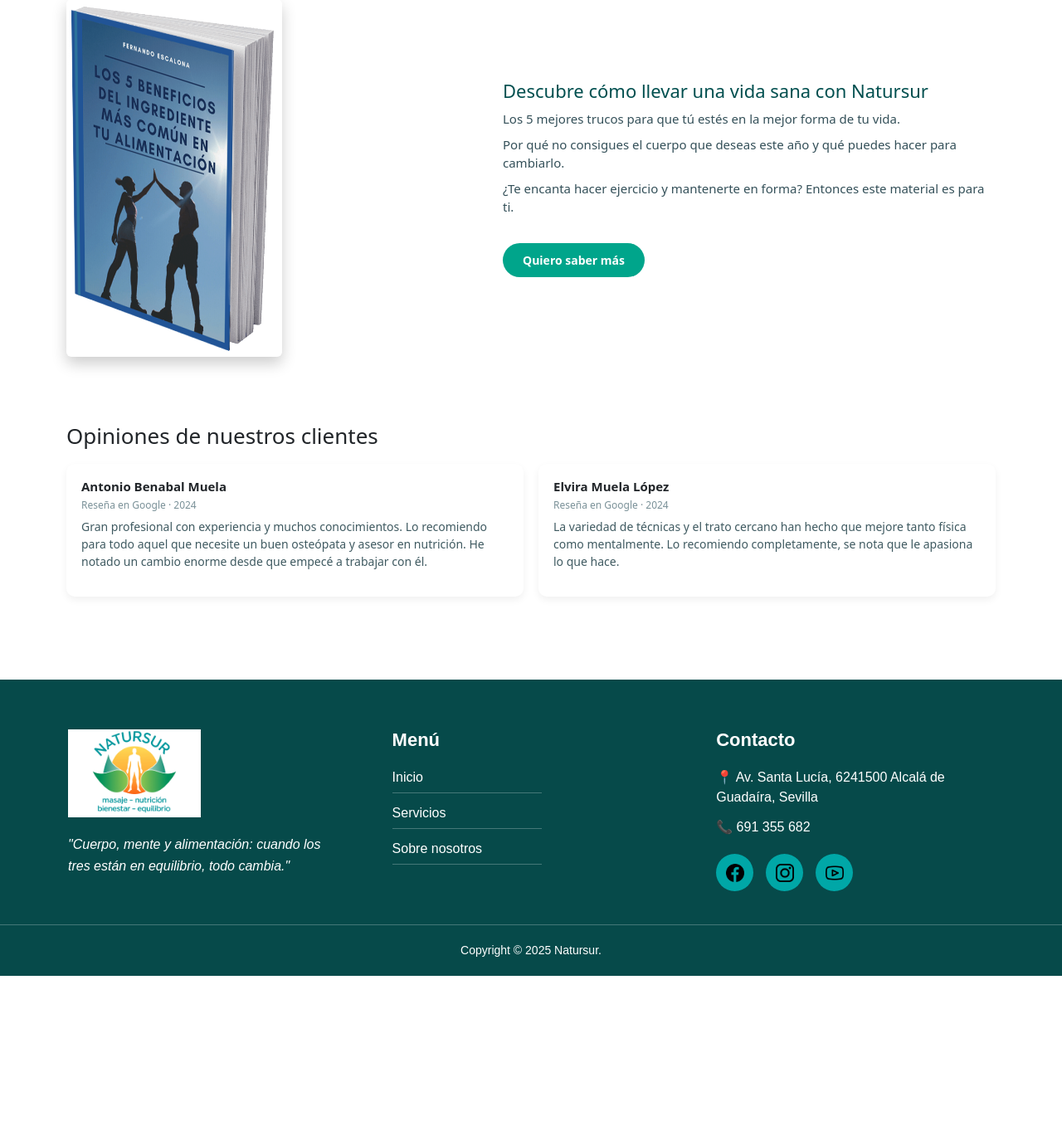
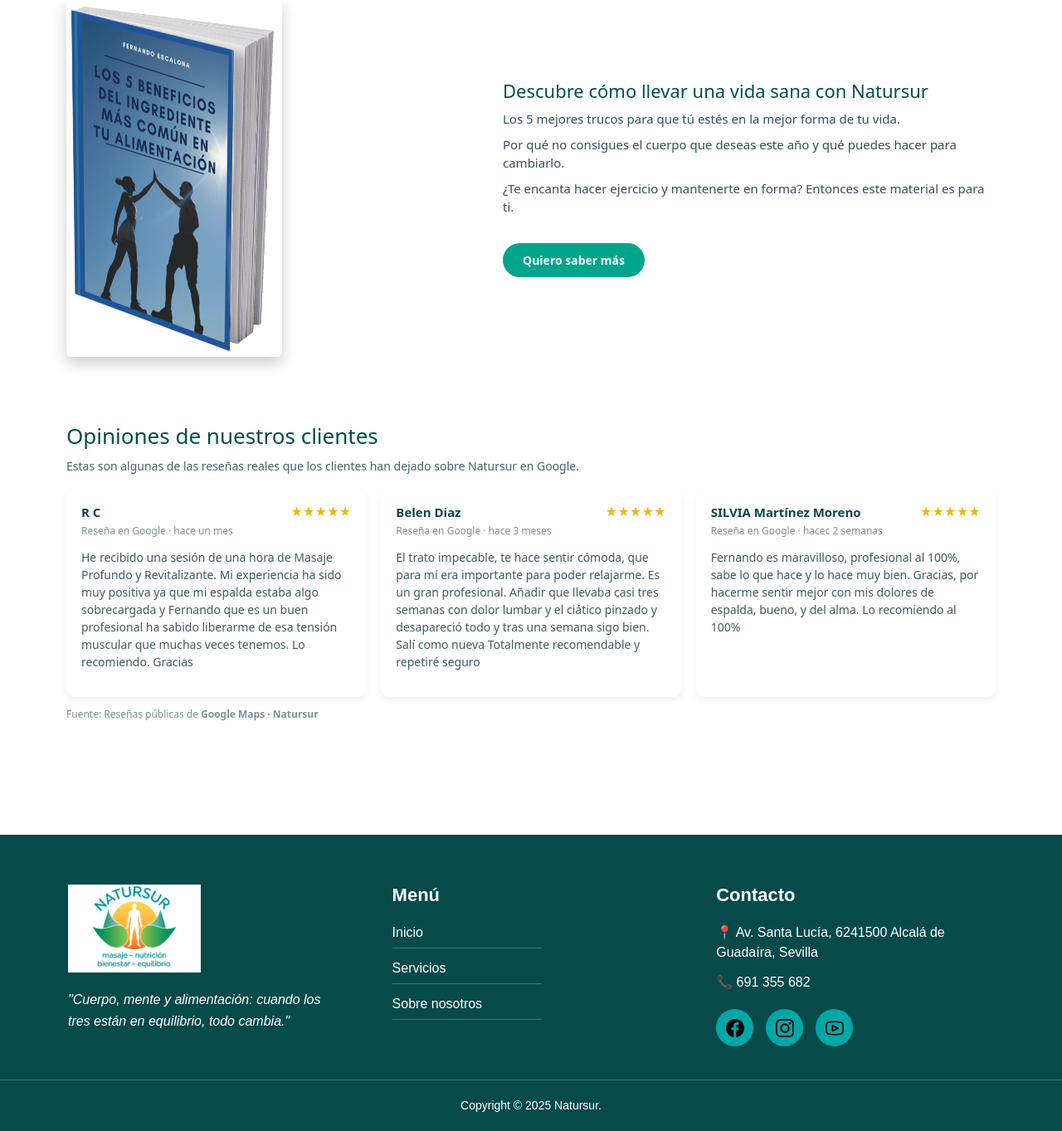
Before and after one commit to manumnzz/PGPI-2526-G3.3, a Django app: page /sobre-nosotros/ in a window 1280 px wide. Shown: the part 1368-2731 px from the top of the page at 83% size. Before the commit the page ends 2544 px from the top, so only its background shows below. Run offline with Django 5.2, Linux system fonts and the light colour scheme; some libraries are stand-ins or nearby versions.

Commit message:
Opiniones Google

```diff
--- a/main/templates/sobre_nosotros.html
+++ b/main/templates/sobre_nosotros.html
@@ -124,32 +124,73 @@
 
 
 <!-- ========================= -->
-<!--        TESTIMONIOS        -->
+<!--      OPINIONES REALES     -->
 <!-- ========================= -->
 
-<section class="testimonios-section">
-    <h2 class="testimonios-title">Opiniones de nuestros clientes</h2>
+<section class="opiniones-section">
+    <h2 class="opiniones-title">Opiniones de nuestros clientes</h2>
+    <p class="opiniones-sub">
+        Estas son algunas de las reseñas reales que los clientes han dejado sobre Natursur en Google.
+    </p>
 
-    <div class="testimonios-grid">
-        <article class="test-card">
-            <div class="test-nombre">Antonio Benabal Muela</div>
-            <div class="test-fecha">Reseña en Google · 2024</div>
-            <p class="test-texto">
-                Gran profesional con experiencia y muchos conocimientos. Lo recomiendo para todo aquel que necesite
-                un buen osteópata y asesor en nutrición. He notado un cambio enorme desde que empecé a trabajar con él.
+    <div class="opiniones-grid">
+        <!-- Opinión 1 -->
+        <article class="opinion-card">
+            <div class="opinion-header">
+                <div>
+                    <div class="opinion-nombre">R C</div>
+                    <div class="opinion-fecha">Reseña en Google · hace un mes</div>
+                </div>
+                <div class="opinion-estrellas">★★★★★</div>
+            </div>
+            <p class="opinion-texto">
+                He recibido una sesión de una hora de Masaje Profundo y Revitalizante. Mi experiencia ha sido muy positiva ya que mi espalda estaba algo sobrecargada y Fernando que es un buen profesional ha sabido liberarme de esa tensión muscular que muchas veces tenemos. Lo recomiendo. Gracias
             </p>
         </article>
 
-        <article class="test-card">
-            <div class="test-nombre">Elvira Muela López</div>
-            <div class="test-fecha">Reseña en Google · 2024</div>
-            <p class="test-texto">
-                La variedad de técnicas y el trato cercano han hecho que mejore tanto física como mentalmente.
-                Lo recomiendo completamente, se nota que le apasiona lo que hace.
+        <!-- Opinión 2 -->
+        <article class="opinion-card">
+            <div class="opinion-header">
+                <div>
+                    <div class="opinion-nombre">Belen Diaz</div>
+                    <div class="opinion-fecha">Reseña en Google · hace 3 meses</div>
+                </div>
+                <div class="opinion-estrellas">★★★★★</div>
+            </div>
+            <p class="opinion-texto">
+                El trato impecable, te hace sentir cómoda, que para mí era importante para poder relajarme.
+                Es un gran profesional.
+                Añadir que llevaba casi tres semanas con dolor lumbar y el ciático pinzado y desapareció todo y tras una semana sigo bien.
+                Salí como nueva
+                Totalmente recomendable y repetiré seguro
+            </p>
+        </article>
+
+        <!-- Opinión 3 (opcional) -->
+        <article class="opinion-card">
+            <div class="opinion-header">
+                <div>
+                    <div class="opinion-nombre">SILVIA Martínez Moreno</div>
+                    <div class="opinion-fecha">Reseña en Google · hacec 2 semanas</div>
+                </div>
+                <div class="opinion-estrellas">★★★★★</div>
+            </div>
+            <p class="opinion-texto">
+                Fernando es maravilloso,  profesional al 100%, sabe lo que hace y lo hace muy bien.
+                Gracias, por hacerme sentir mejor con mis dolores de espalda, bueno, y del alma.
+                Lo recomiendo al 100%
             </p>
         </article>
     </div>
+
+    <p class="opiniones-fuente">
+        Fuente: Reseñas públicas de <strong>Google Maps · Natursur</strong>
+    </p>
 </section>
+
+
+
+
 
 
 <!-- ========================= -->
@@ -163,15 +204,13 @@
 /* Layout general de las secciones */
 .sobre-section,
 .instagram-section,
-.libro-section,
-.testimonios-section {
+.libro-section{
     padding: 40px 0;
 }
 
 .sobre-section,
 .instagram-section,
-.libro-section,
-.testimonios-section {
+.libro-section{
     max-width: 1200px;
     margin: 0 auto;
     padding-inline: 40px;
@@ -362,41 +401,74 @@
     margin-bottom: 8px;
 }
 
-/* ---- TESTIMONIOS ---- */
+/* ---- OPINIONES REALES (GOOGLE) ---- */
 
-.testimonios-title {
+.opiniones-section {
+    max-width: 1200px;
+    margin: 0 auto;
+    padding: 40px 40px 60px;
+}
+
+.opiniones-title {
     font-size: 26px;
+    margin-bottom: 10px;
+    color: #004f4f;
+}
+
+.opiniones-sub {
+    font-size: 14px;
+    color: #45646b;
     margin-bottom: 18px;
 }
 
-.testimonios-grid {
+.opiniones-grid {
     display: grid;
     grid-template-columns: repeat(auto-fit, minmax(260px, 1fr));
     gap: 18px;
 }
 
-.test-card {
+.opinion-card {
     background-color: #ffffff;
     border-radius: 10px;
     padding: 16px 18px;
     box-shadow: 0 4px 10px rgba(0,0,0,0.06);
 }
 
-.test-nombre {
+.opinion-header {
+    display: flex;
+    align-items: flex-start;
+    justify-content: space-between;
+    margin-bottom: 8px;
+}
+
+.opinion-nombre {
     font-size: 15px;
     font-weight: 600;
     margin-bottom: 2px;
+    color: #10424b;
 }
 
-.test-fecha {
+.opinion-fecha {
     font-size: 12px;
     color: #7a9198;
-    margin-bottom: 6px;
+    margin-bottom: 4px;
 }
 
-.test-texto {
+.opinion-estrellas {
+    font-size: 14px;
+    color: #f4b400; /* amarillo tipo estrellas Google */
+}
+
+.opinion-texto {
     font-size: 14px;
     color: #3f5a61;
+    line-height: 1.5;
+}
+
+.opiniones-fuente {
+    font-size: 12px;
+    color: #7a9198;
+    margin-top: 12px;
 }
 
 /* ---- RESPONSIVE ---- */
```
